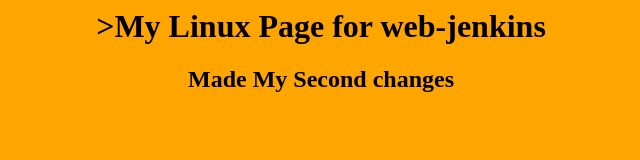
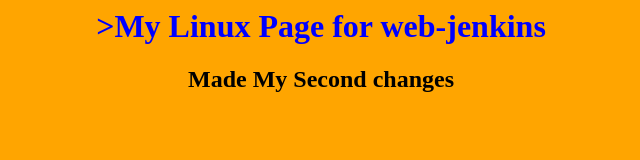
Before and after one commit to gauravsharmaa3/webjenkins, a plain HTML site: page linux.html in a window 1280 px wide. Shown: the whole page, without its empty margins (319-959 px from the left). Drawn offline with Linux system fonts and the light colour scheme.

Commit message:
changes in css2

```diff
--- a/linux.html
+++ b/linux.html
@@ -1,6 +1,6 @@
 <body bgcolor=orange>
 	<center>
-		<h1 color=blue>>My Linux Page for web-jenkins<h1>
+		<h1 style=color:blue;>>My Linux Page for web-jenkins<h1>
 			<h2>Made My Second changes<h2>
 	</center>
 					<body>
```
